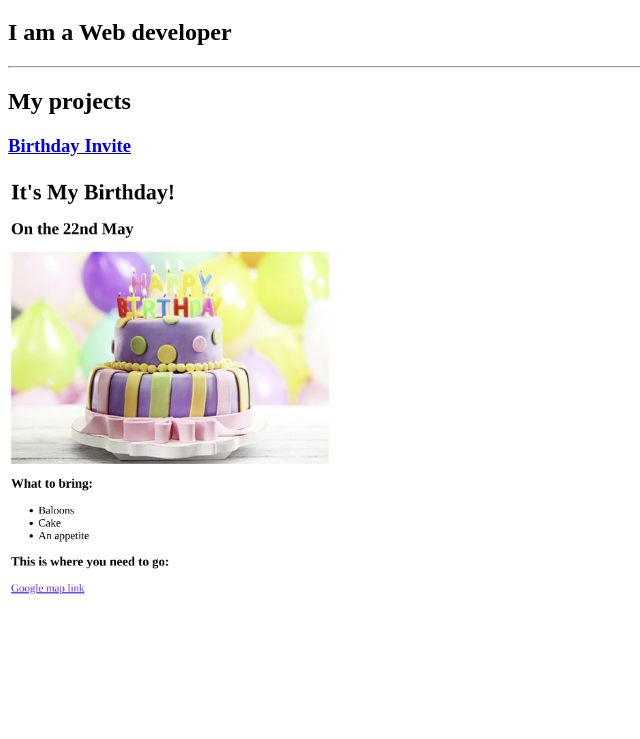
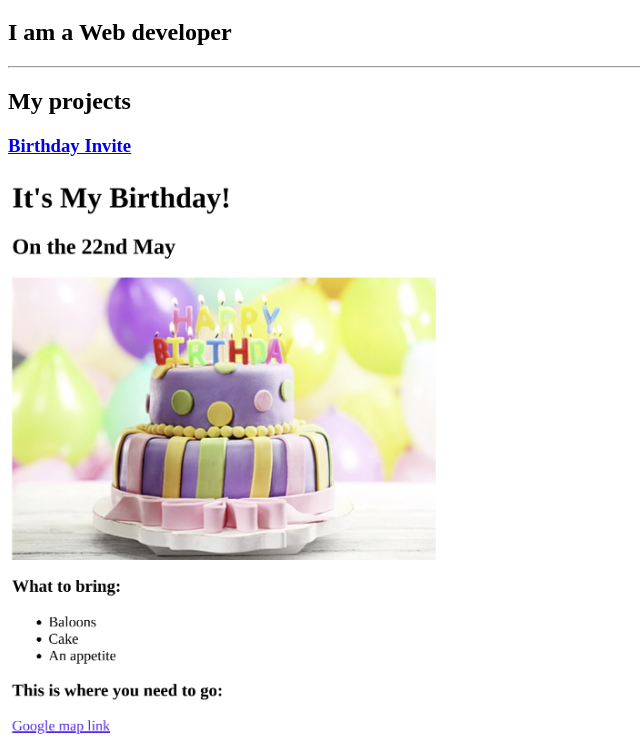
Before and after one commit to Saxissi/Html_PortfolioA, a plain HTML site: page index.html in a window 1280 px wide. Shown: the part 61-800 px from the top of the page, without its empty margins (0-640 px from the left). Drawn offline with Linux system fonts and the light colour scheme.

Commit message:
Update index.html

```diff
--- a/index.html
+++ b/index.html
@@ -11,7 +11,7 @@
         <hr>
         <h2>My projects</h2>
         <h3><a href="public/birthday-invite.html">Birthday Invite</a></h3>
-        <a><img src="./assets/images/Screenshot from 2024-12-11 12-24-52.png" height="600" alt="Birthday Invite"></a>
+        <a><img src="./assets/images/Screenshot from 2024-12-11 12-24-52.png" height="800" alt="Birthday Invite"></a>
 
         <h3><a href="./public/index.html">Movie ranking</a></h3>
         <h3><img src="./assets/images/Screenshot from 2024-12-11 11-34-24.png" height="300" alt="Movie rankings"></h3>
```
